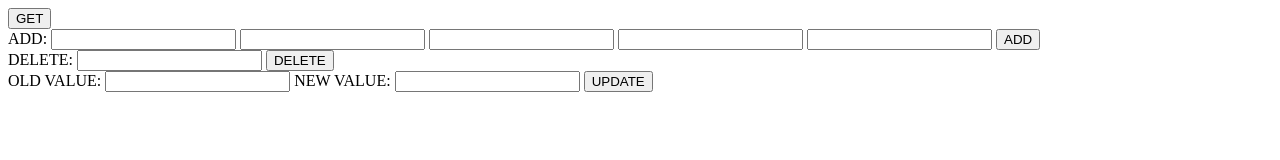
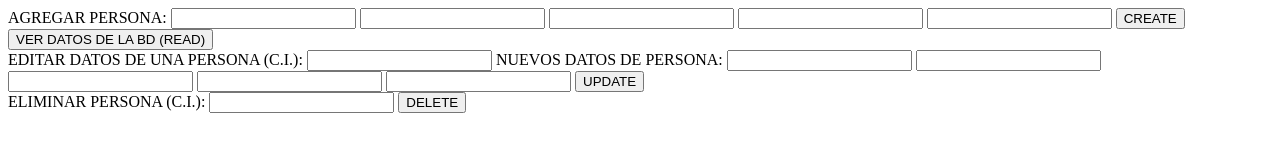
Before and after one commit to alonfigue/crud-nodejs-postgre, a website: page frontend.html in a window 1280 px wide. Drawn offline with Linux system fonts and the light colour scheme.

Commit message:
Done with the delete, read and create

```diff
--- a/frontend.html
+++ b/frontend.html
@@ -8,37 +8,40 @@
 </head>
 <body>
 
+    <form action="/info/add" method="POST">
+        <label for="add">AGREGAR PERSONA:</label>
+        <input type="text" name="nom" id="nom">
+        <input type="text" name="ap" id="ap">
+        <input type="text" name="ci" id="ci">
+        <input type="text" name="age" id="age">
+        <input type="text" name="gender" id="gender">
+        <input type="submit" value="CREATE">
+    </form>
+
     <form action="/info/get" method="GET">
-        <input type="submit" value="GET">
+        <input type="submit" value="VER DATOS DE LA BD (READ)">
     </form>
 
 
-    <form action="/info/add" method="POST">
-        <label for="add">ADD:</label>
-        <input type="text" name="add" id="nom">
-        <input type="text" name="add" id="ap">
-        <input type="text" name="add" id="ci">
-        <input type="text" name="add" id="age">
-        <input type="text" name="add" id="gender">
-        <input type="submit" value="ADD">
+    <form action="/info/update" method="POST">
+        <label for="oldValue">EDITAR DATOS DE UNA PERSONA (C.I.):</label>
+        <input type="text" name="oldValue" id="oldCI">
+        <label for="newValue">NUEVOS DATOS DE PERSONA:</label>
+        <input type="text" name="newValue" id="newNOM">
+        <input type="text" name="newValue" id="newAP">
+        <input type="text" name="newValue" id="newCI">
+        <input type="text" name="newValue" id="newAGE">
+        <input type="text" name="newValue" id="newGEN">
+        <input type="submit" value="UPDATE">
     </form>
 
 
     <form action="/info/delete" method="POST">
-        <label for="delete">DELETE:</label>
+        <label for="delete">ELIMINAR PERSONA (C.I.):</label>
         <input type="text" name="delete" id="delete">
         <input type="submit" value="DELETE">
     </form>
 
 
-    <form action="/info/update" method="POST">
-        <label for="oldValue">OLD VALUE:</label>
-        <input type="text" name="oldValue" id="oldValue">
-        <label for="newValue">NEW VALUE:</label>
-        <input type="text" name="newValue" id="newValue">
-        <input type="submit" value="UPDATE">
-    </form>
-
-
 </body>
 </html>
```
Also changed, not shown: index.js (+39 -31 lines).
